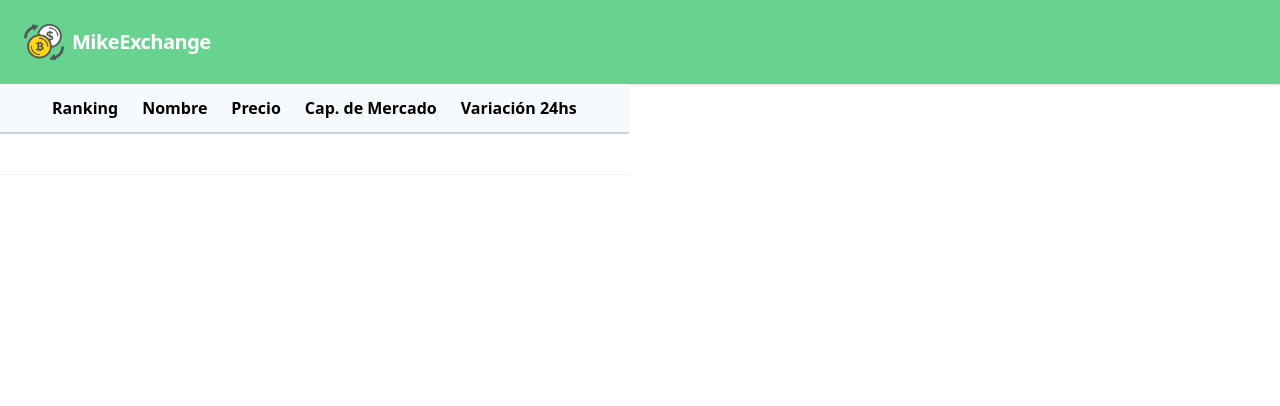
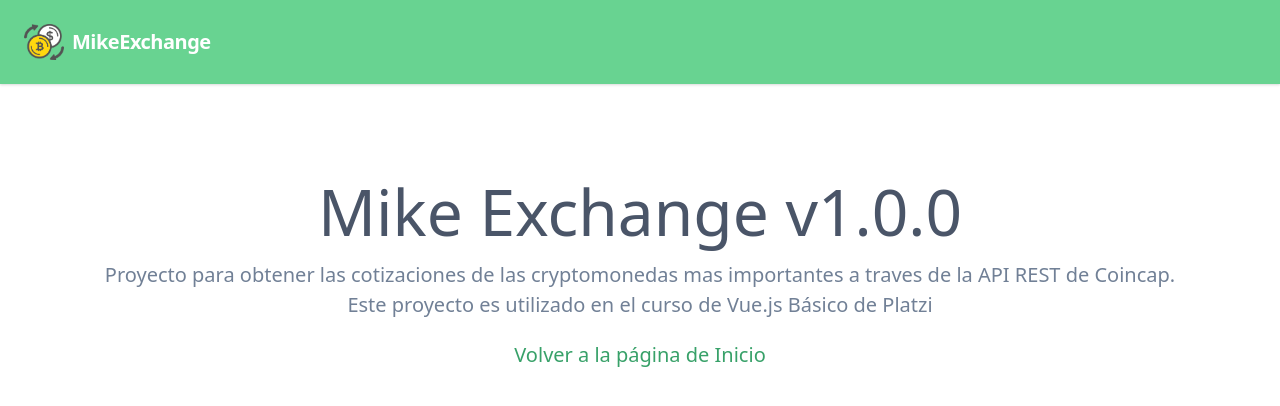
Before and after one commit to jomilto/vue-exchange, a Vue app: page /about in a window 1280 px wide. Shown: the top 406 px of the page. Built offline with nearby package versions, Linux system fonts and the light colour scheme.

Commit message:
adding router

```diff
--- a/package.json
+++ b/package.json
@@ -10,7 +10,8 @@
   "dependencies": {
     "core-js": "^3.6.5",
     "tailwindcss": "^1.1.2",
-    "vue": "^2.6.11"
+    "vue": "^2.6.11",
+    "vue-router": "^3.5.2"
   },
   "devDependencies": {
     "@ianaya89/vue-cli-plugin-tailwind": "~1.1.0",
--- a/src/App.vue
+++ b/src/App.vue
@@ -1,19 +1,17 @@
 <template>
   <main>
     <PxHeader />
-    <PxAssetsTable />
+    <router-view class="container px-5 sm:px-20 py-20 flex justify-center" />
   </main>
 </template>
 
 <script>
 import PxHeader from "@/components/PxHeader";
-import PxAssetsTable from "@/components/PxAssetsTable";
 
 export default {
   name: "App",
   components: {
     PxHeader,
-    PxAssetsTable,
   },
 };
 </script>
--- a/src/main.js
+++ b/src/main.js
@@ -2,8 +2,11 @@ import Vue from "vue";
 import App from "./App.vue";
 import "@/assets/css/tailwind.css";
 
+import router from "@/router";
+
 Vue.config.productionTip = false;
 
 new Vue({
+  router,
   render: (h) => h(App),
 }).$mount("#app");
--- /dev/null
+++ b/src/router.js
@@ -0,0 +1,32 @@
+import Vue from "vue";
+import Router from "vue-router";
+
+import Home from "@/views/Home";
+import About from "@/views/About";
+import Error from "@/views/Error";
+
+Vue.use(Router);
+
+const routes = [
+  {
+    path: "/",
+    name: "home",
+    component: Home,
+  },
+  {
+    path: "/about",
+    name: "about",
+    component: About,
+  },
+  {
+    path: "*",
+    name: "error",
+    component: Error,
+  },
+];
+
+export default new Router({
+  mode: "history",
+
+  routes: routes,
+});
--- /dev/null
+++ b/src/views/About.vue
@@ -0,0 +1,14 @@
+<template>
+  <div class="flex-col items-center">
+    <h1 class="text-gray-700 text-6xl">Mike Exchange v1.0.0</h1>
+    <p class="text-gray-600 text-xl text-center">
+      Proyecto para obtener las cotizaciones de las cryptomonedas mas
+      importantes a traves de la API REST de Coincap.
+      <br />Este proyecto es utilizado en el curso de Vue.js Básico de Platzi
+    </p>
+
+    <router-link to="/" class="mt-5 text-xl text-green-600 hover:underline"
+      >Volver a la página de Inicio</router-link
+    >
+  </div>
+</template>
--- /dev/null
+++ b/src/views/Error.vue
@@ -0,0 +1,10 @@
+<template>
+  <div class="flex-col items-center">
+    <h1 class="text-gray-700 text-6xl uppercase">Error</h1>
+    <p class="text-gray-600 text-xl text-center">
+      Opsss la página no pudo ser encontrada.
+    </p>
+    <router-link class="mt-5 text-xl text-green-600 hover:underline" to="/"
+      >Volver a la página de Inicio</router-link>
+  </div>
+</template>
--- /dev/null
+++ b/src/views/Home.vue
@@ -0,0 +1,16 @@
+<template>
+  <div>
+    <PxAssetsTable />
+  </div>
+</template>
+
+<script>
+import PxAssetsTable from "@/components/PxAssetsTable";
+
+export default {
+  name: "Home",
+  components: {
+    PxAssetsTable,
+  },
+};
+</script>
```
Also changed, not shown: 1 other file (tests, documents, lock files or other folders).
